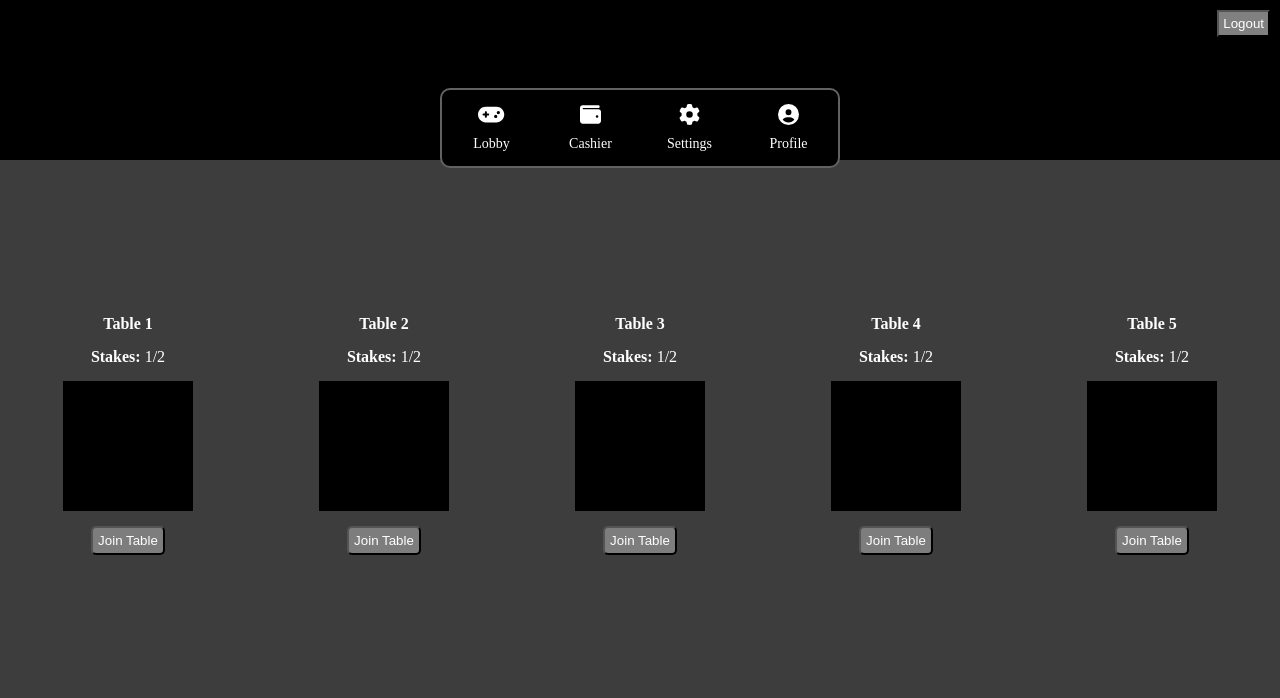
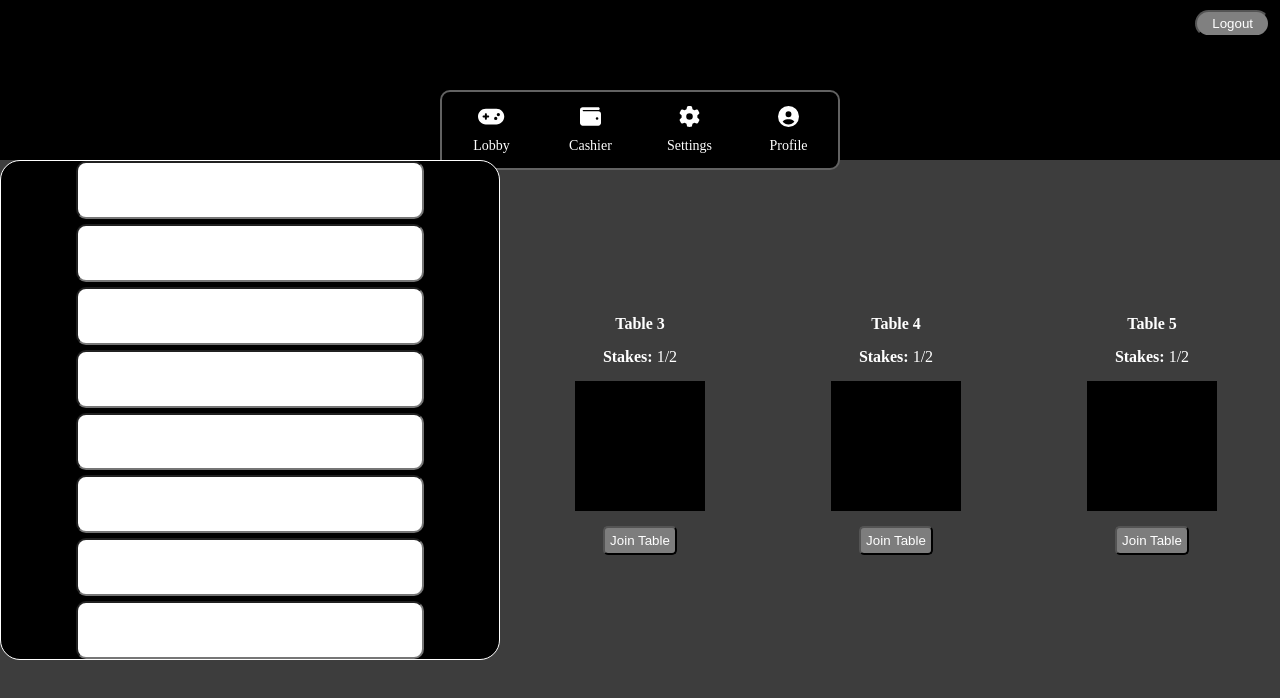
Before and after one commit to lavell119/pong_react, a React (Create React App) app in the folder frontend/: page / in a window 1280 px wide. Shown: the top 698 px of the page. Built offline with nearby package versions, Linux system fonts and the light colour scheme; no server answers.

Commit message:
started working on profile_popup

```diff
--- a/frontend/src/App.css
+++ b/frontend/src/App.css
@@ -31,7 +31,7 @@
   width: 400px;
   height: 80px;
   position: absolute;
-  top: 88px;
+  top: 90px;
   border-radius: 10px;
   border: 2px solid rgb(98, 98, 98);
   display: flex;
@@ -120,6 +120,9 @@ a {
   background-color: grey;
   padding: 4px;
   color: white;
+  padding-left: 15px;
+  padding-right: 15px;
+  border-radius: 20px;
 }
 
 .nav {
@@ -128,5 +131,25 @@ a {
   display: flex;
   justify-content: flex-end;
   align-self: start;
+}
 
+.profile_popup {
+  height: 500px;
+  width: 500px;
+  border: 1px solid white;
+  background: rgb(0, 0, 0);
+  position: absolute;
+  z-index: 111;
+  border-radius: 20px;
+  display: flex;
+  flex-direction: column;
+  align-items: center;
+  gap: 5px;
 }
+
+.profile_popup input {
+  height: 60px;
+  width: 70%;
+  border-radius: 10px;
+  background: white;
+}
--- a/frontend/src/components/Lobby.js
+++ b/frontend/src/components/Lobby.js
@@ -20,6 +20,18 @@ export default function Lobby() {
 
             </div>
         </div>
+        <div className="profile_popup">
+          <input></input>
+          <input></input>
+          <input></input>
+          <input></input>
+          <input></input>
+          <input></input>
+          <input></input>
+          <input></input>
+
+
+        </div>
         <div className="lobby_content">
             <LobbyTables />
         </div>
```
